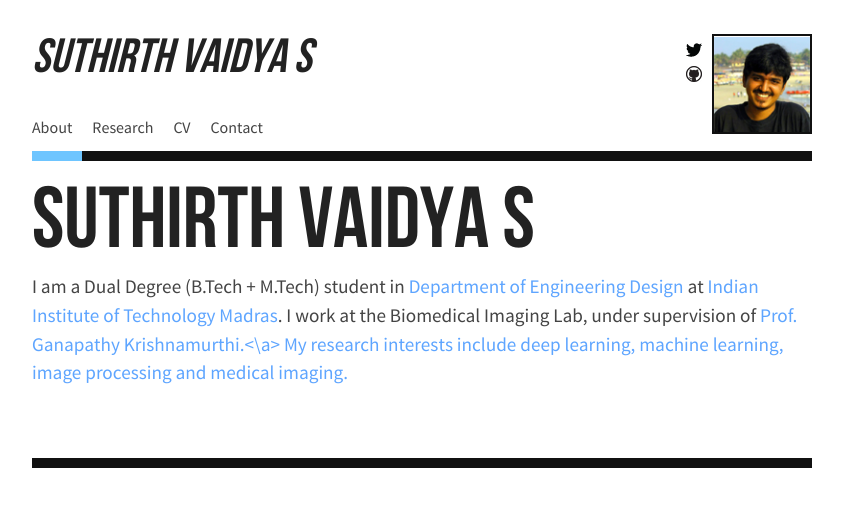
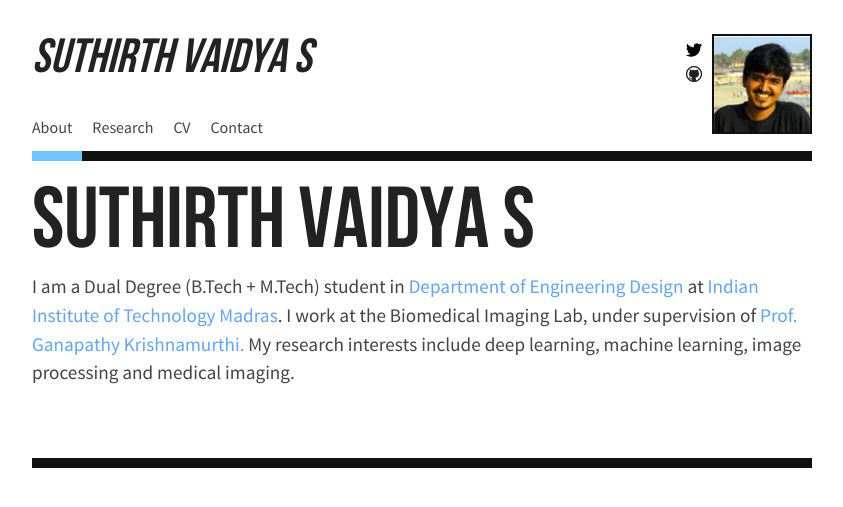
Before and after one commit to suthirth/suthirth.github.io, a Jekyll site: the page built from index.html, in a window 1280 px wide. Shown: the top 507 px of the page, without its empty margins (218-1061 px from the left). Built offline with Jekyll 4.4.1, drawn with Linux system fonts in a browser that asks for light colours; the list of posts is cut into pages by our own code; part of the change alters nothing that is shown.

```diff
--- a/index.html
+++ b/index.html
@@ -5,7 +5,7 @@ layout: default
 ---
 <p>
   I am a Dual Degree (B.Tech + M.Tech) student in <a href="http://ed.iitm.ac.in">Department of Engineering Design</a> at <a href="http://www.iitm.ac.in">Indian Institute of Technology Madras</a>.
-  I work at the Biomedical Imaging Lab, under supervision of <a href="http://http://researchgankrish.weebly.com/">Prof. Ganapathy Krishnamurthi.<\a>
+  I work at the Biomedical Imaging Lab, under supervision of <a href="http://http://researchgankrish.weebly.com/">Prof. Ganapathy Krishnamurthi.</a>
   My research interests include deep learning, machine learning, image processing and medical imaging.
 </p>
 
```
